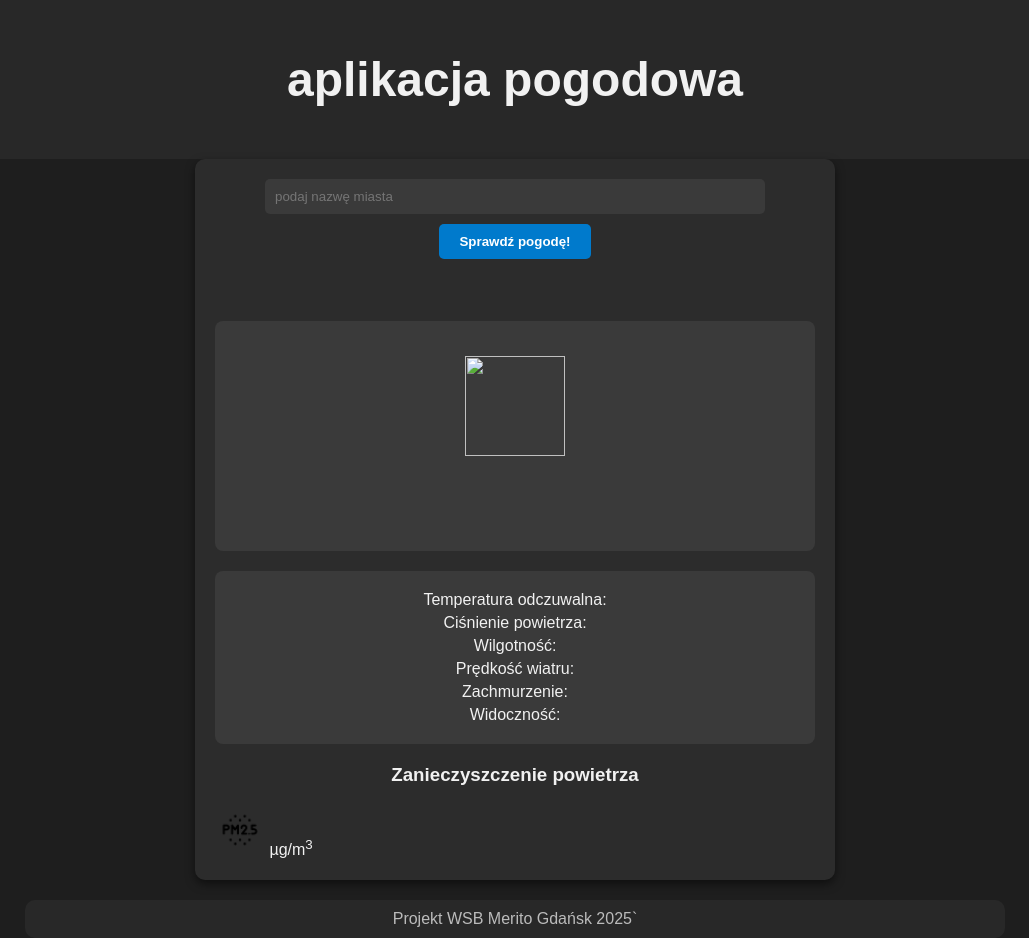
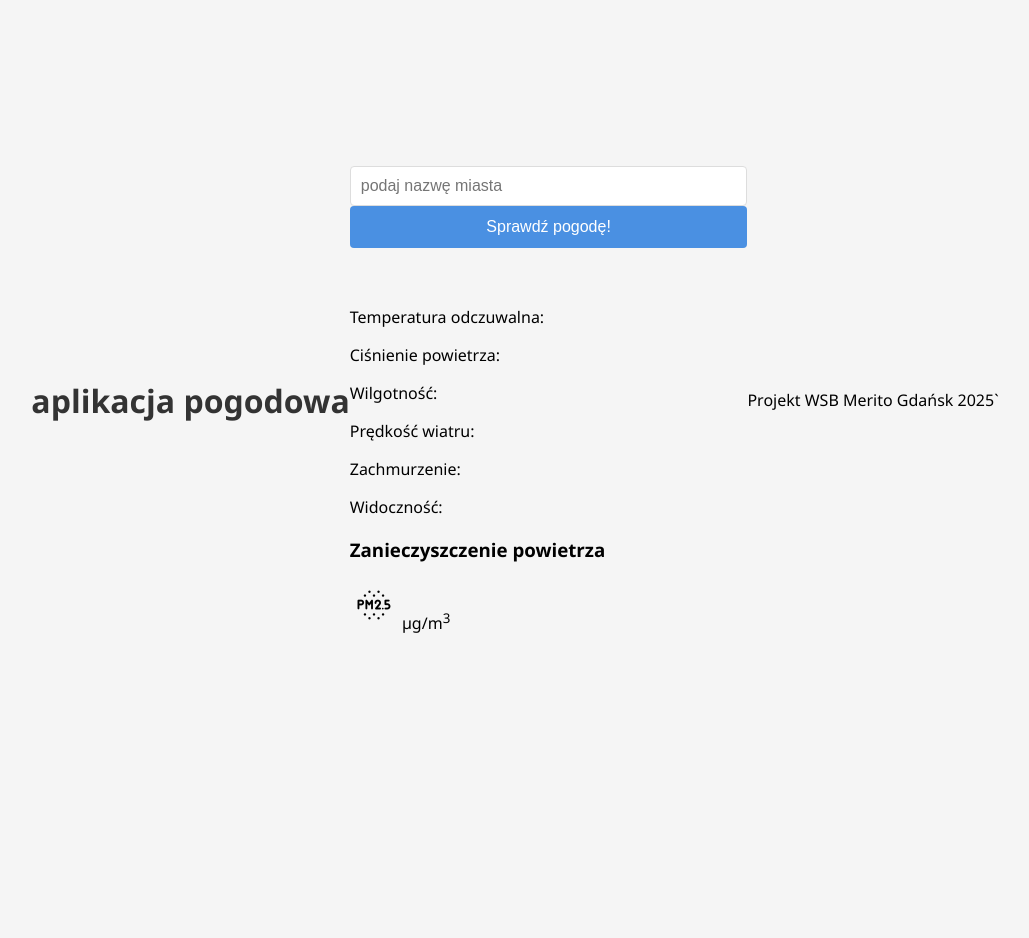
Before and after one commit to phrog-exe/pwa, a plain HTML site: page index.html in a window 1280 px wide. Shown: the whole page, without its empty margins (125-1154 px from the left). After the commit the page ends 800 px from the top, so only its background shows below. Drawn offline with nearby package versions, Linux system fonts and the light colour scheme.

Commit message:
Update style.css

```diff
--- a/style.css
+++ b/style.css
@@ -1,126 +1,104 @@
-/* Ogólny styl strony */
 body {
-    background-color: #1e1e1e;
-    color: #f1f1f1;
-    font-family: Arial, sans-serif;
+    font-family: 'Segoe UI', Tahoma, Geneva, Verdana, sans-serif;
+    background-color: #f5f5f5;
     margin: 0;
     padding: 0;
     display: flex;
-    flex-direction: column;
+    justify-content: center;
     align-items: center;
-    justify-content: center;
     min-height: 100vh;
 }
 
-/* Nagłówek */
-header {
-    background-color: #282828;
+.container {
+    background-color: white;
+    border-radius: 8px;
+    box-shadow: 0 2px 10px rgba(0, 0, 0, 0.1);
+    padding: 30px;
     width: 100%;
-    padding: 20px 0;
-    text-align: center;
-    font-size: 1.5em;
-    font-weight: bold;
+    max-width: 400px;
 }
 
-/* Główna sekcja */
-main {
-    width: 90%;
-    max-width: 600px;
-    background-color: #2c2c2c;
-    padding: 20px;
-    border-radius: 10px;
-    box-shadow: 0px 4px 10px rgba(0, 0, 0, 0.5);
+h1 {
+    text-align: center;
+    color: #333;
+    margin-bottom: 20px;
 }
 
-/* Wyszukiwarka */
-.search {
-    display: flex;
-    flex-direction: column;
-    gap: 10px;
-    align-items: center;
+.form-group {
+    margin-bottom: 20px;
 }
 
-.search input {
-    width: 80%;
-    padding: 10px;
-    border: none;
-    border-radius: 5px;
-    background-color: #3a3a3a;
-    color: #fff;
+label {
+    display: block;
+    margin-bottom: 5px;
+    font-weight: 600;
+    color: #333;
 }
 
-.search button {
-    padding: 10px 20px;
-    background-color: #007acc;
-    border: none;
-    border-radius: 5px;
-    color: white;
-    font-weight: bold;
-    cursor: pointer;
-    transition: background 0.3s;
+input {
+    width: 100%;
+    padding: 10px;
+    border: 1px solid #ddd;
+    border-radius: 4px;
+    font-size: 16px;
+    box-sizing: border-box;
 }
 
-.search button:hover {
-    background-color: #005fa3;
+input:focus {
+    outline: none;
+    border-color: #4A90E2;
+    box-shadow: 0 0 0 2px rgba(74, 144, 226, 0.2);
 }
 
-/* Sekcja pogody */
-.weather_top, .weather_bottom {
-    margin-top: 20px;
-    padding: 15px;
-    background-color: #3a3a3a;
-    border-radius: 8px;
-    text-align: center;
+button {
+    background-color: #4A90E2;
+    color: white;
+    border: none;
+    border-radius: 4px;
+    padding: 12px 20px;
+    font-size: 16px;
+    cursor: pointer;
+    width: 100%;
+    transition: background-color 0.3s;
 }
 
-.weather_top div {
-    display: flex;
-    flex-direction: column;
-    align-items: center;
+button:hover {
+    background-color: #3A80D2;
 }
 
-.weather_img {
-    width: 100px;
-    height: 100px;
+.error {
+    color: #e74c3c;
+    font-size: 14px;
+    margin-top: 5px;
+    display: none;
 }
 
-.temp {
-    font-size: 2em;
-    font-weight: bold;
+input.invalid {
+    border-color: #e74c3c;
 }
 
-/* Sekcja dodatkowych danych pogodowych */
-.weather_bottom p {
-    margin: 5px 0;
+.success-message {
+    color: #2ecc71;
+    text-align: center;
+    margin-top: 20px;
+    display: none;
 }
 
-/* Sekcja zanieczyszczeń */
-h3 {
-    text-align: center;
-    margin-top: 20px;
+.password-requirements {
+    margin-top: 10px;
+    font-size: 14px;
+    color: #666;
 }
 
-.pollution_img {
-    width: 50px;
-    height: 50px;
+.password-requirements ul {
+    margin-top: 5px;
+    padding-left: 20px;
 }
 
-.pollution_value {
-    font-size: 1.2em;
-    font-weight: bold;
+.password-requirements li {
+    margin-bottom: 3px;
 }
 
-/* Stopka */
-footer {
-    margin-top: 20px;
-    padding: 10px;
-    text-align: center;
-    background-color: #282828;
-    width: 75%;
-    border-radius: 10px;
+.password-requirements li.valid {
+    color: #2ecc71;
 }
-
-footer p {
-    margin: 0;
-    color: #bbb;
-}
```
